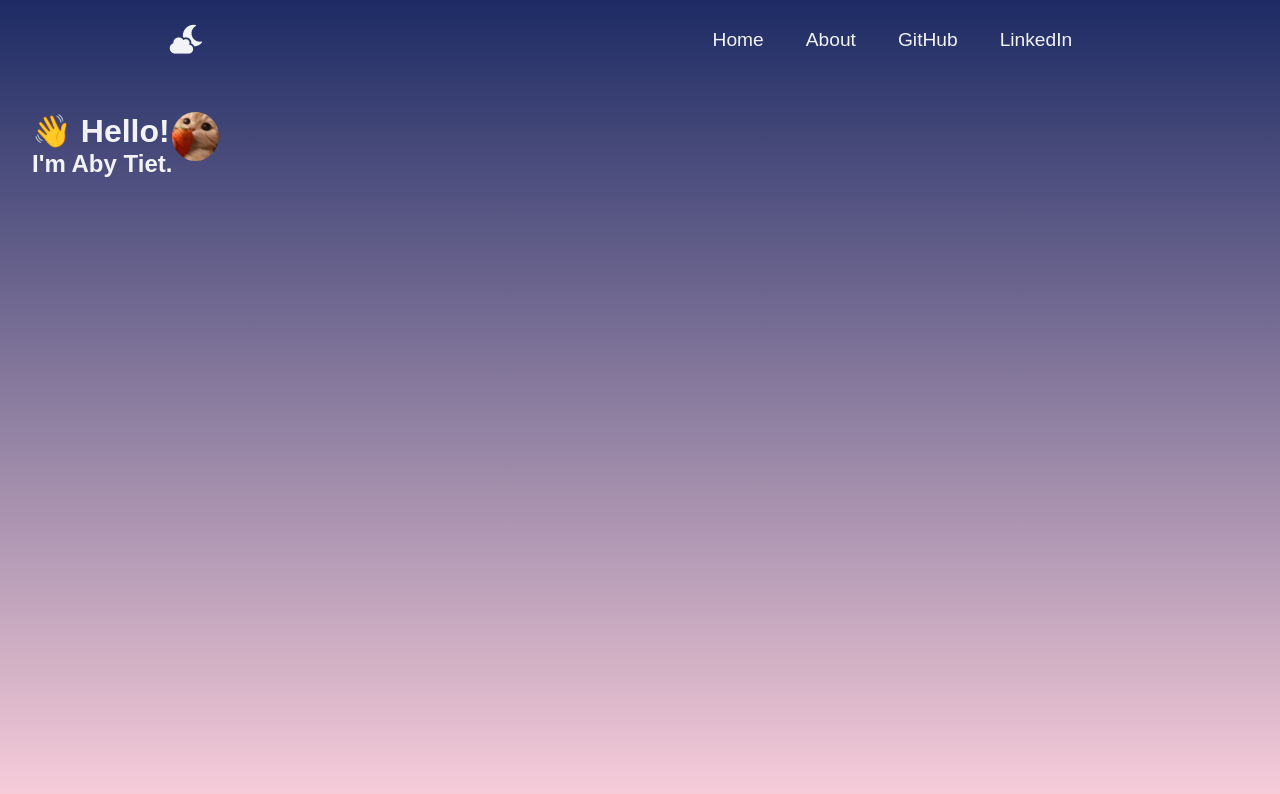
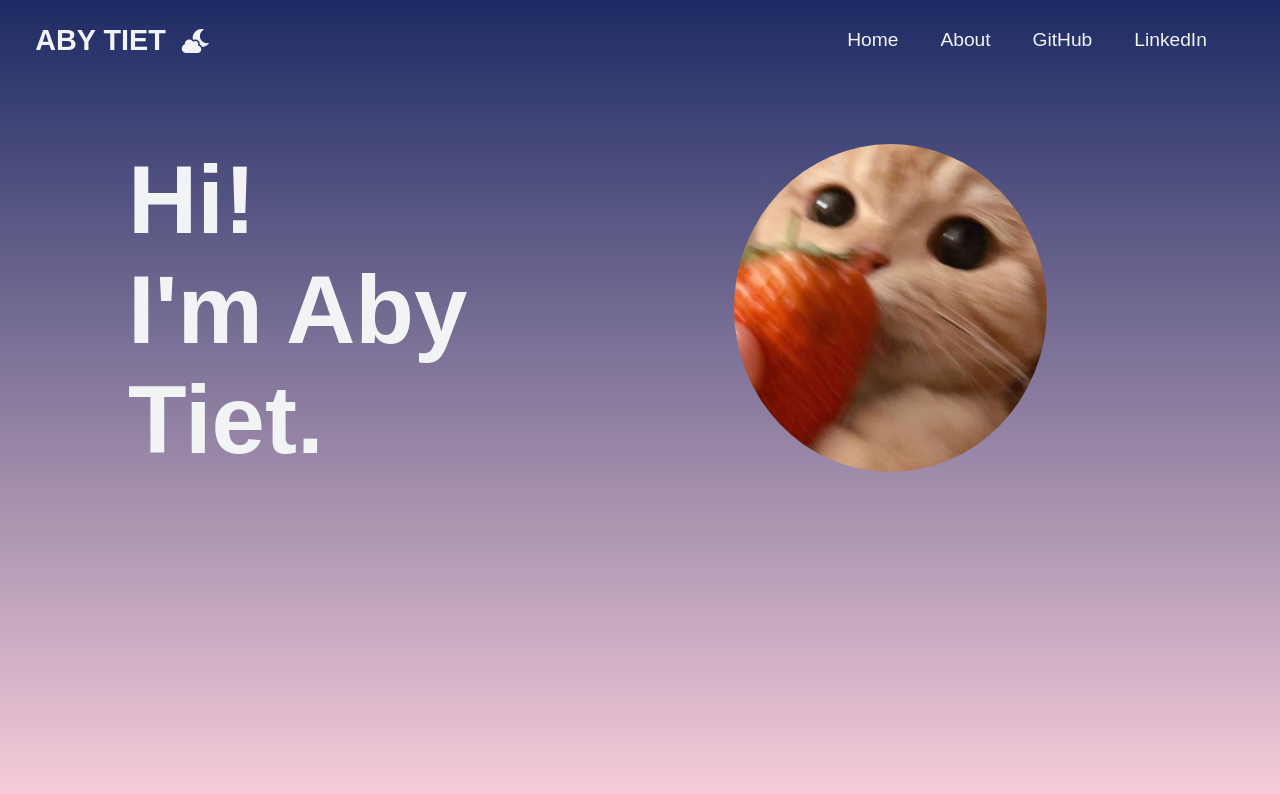
Before and after one commit to abytiet/abytiet.github.io, a React (Create React App) app: page / in a window 1280 px wide. Shown: the top 794 px of the page. Built offline with nearby package versions, Linux system fonts and the light colour scheme; a web font is replaced by a local one.

Commit message:
navbar + centered

```diff
--- a/src/components/About/About.css
+++ b/src/components/About/About.css
@@ -1,12 +1,19 @@
 .about {
     justify-content: center;
-    padding: 2rem 2rem;
+    width: 100%;
+    align-items: center;
+    display: flex;
+    flex-direction: row;
+    gap: 10%;
+    padding-top: 5%;
+    padding-left: 10%;
+    padding-right: 10%;
+    padding-bottom: 5%;
 }
 
 .logo {
-    float: left;
 }
 
 .content {
-    float: left;
+    font-size: 3rem;
 }
--- a/src/components/About/About.js
+++ b/src/components/About/About.js
@@ -7,8 +7,8 @@ class About extends Component {
         return(
             <div className='about'>
                 <div className='content'>
-                    <h1> 👋 Hello! </h1>
-                    <h2> I'm Aby Tiet. </h2>
+                    <h1> Hi! </h1>
+                    <h1> I'm Aby Tiet. </h1>
                 </div>
                 <div className='logo'>
                     <Logo />
--- a/src/components/About/Logo.css
+++ b/src/components/About/Logo.css
@@ -1,5 +1,4 @@
 .img {
     border-radius: 50%;
-    width: 10%;
-    height: 10%;
+    width: 75%;
 }
--- a/src/components/Navbar/Navbar.css
+++ b/src/components/Navbar/Navbar.css
@@ -13,9 +13,9 @@
     cursor: pointer;
 }
 
-.fa-react {
+.fa-cloud-moon {
     margin-left: 0.5rem;
-    font-size: 1.6rem;
+    font-size: 1.5rem;
 }
 
 .nav-menu {
@@ -24,7 +24,7 @@
     grid-gap: 10px;
     list-style: none;
     text-align: center;
-    width: 70vw;
+    width: 80vw;
     justify-content: end;
     margin-right: 2rem;
 }
@@ -55,7 +55,6 @@
     }
 
     .nav-menu {
-        background-color: #9198e5;
         display: flex;
         flex-direction: column;
         width: 100%;
@@ -68,7 +67,7 @@
     }
 
     .nav-menu.active {
-        background: rgb(93, 93, 122);
+        background: #1D2B64;
         left: 0;
         opacity: 1;
         transition: all 0.5s ease;
@@ -76,16 +75,15 @@
     }
 
     .nav-links {
-        background-color: rgb(162, 216, 216);
+        background-color: rgba(241, 168, 217, 0.568);
         text-align: center;
-        padding: 2rem;
+        padding: 1.5rem;
         width: 100%;
         display: table;
     }
 
     .nav-links:hover {
-        background-color: paleturquoise;
-        border-radius: 0;
+        background-color:rgba(223, 184, 210, 0.822);
     }
 
     .navbar-logo {
--- a/src/components/Navbar/Navbar.js
+++ b/src/components/Navbar/Navbar.js
@@ -13,7 +13,7 @@ class Navbar extends Component {
     render() {
         return(
             <nav className='NavbarItems'>
-                <h1 className="navbar-logo"><i className="fas fa-cloud-moon"></i></h1>
+                <h1 className="navbar-logo">ABY TIET <i className="fas fa-cloud-moon"></i></h1>
                 <div className="menu-icon" onClick={this.handleClick}>
                     <i className={this.state.clicked ? "fas fa-times" : "fas fa-bars"}></i>
                 </div>
```
Also changed, not shown: 1 other file (tests, documents, lock files or other folders).
